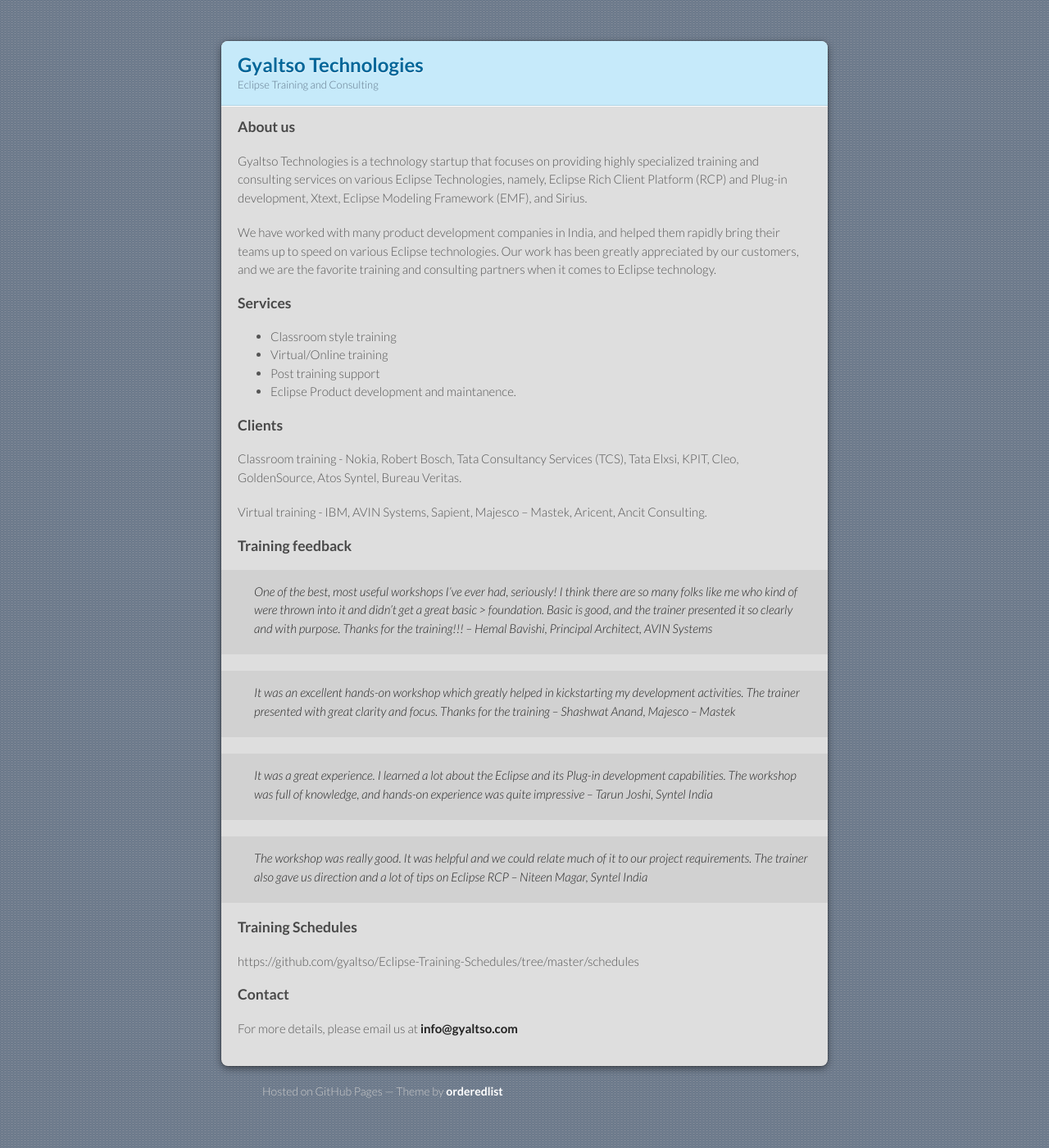
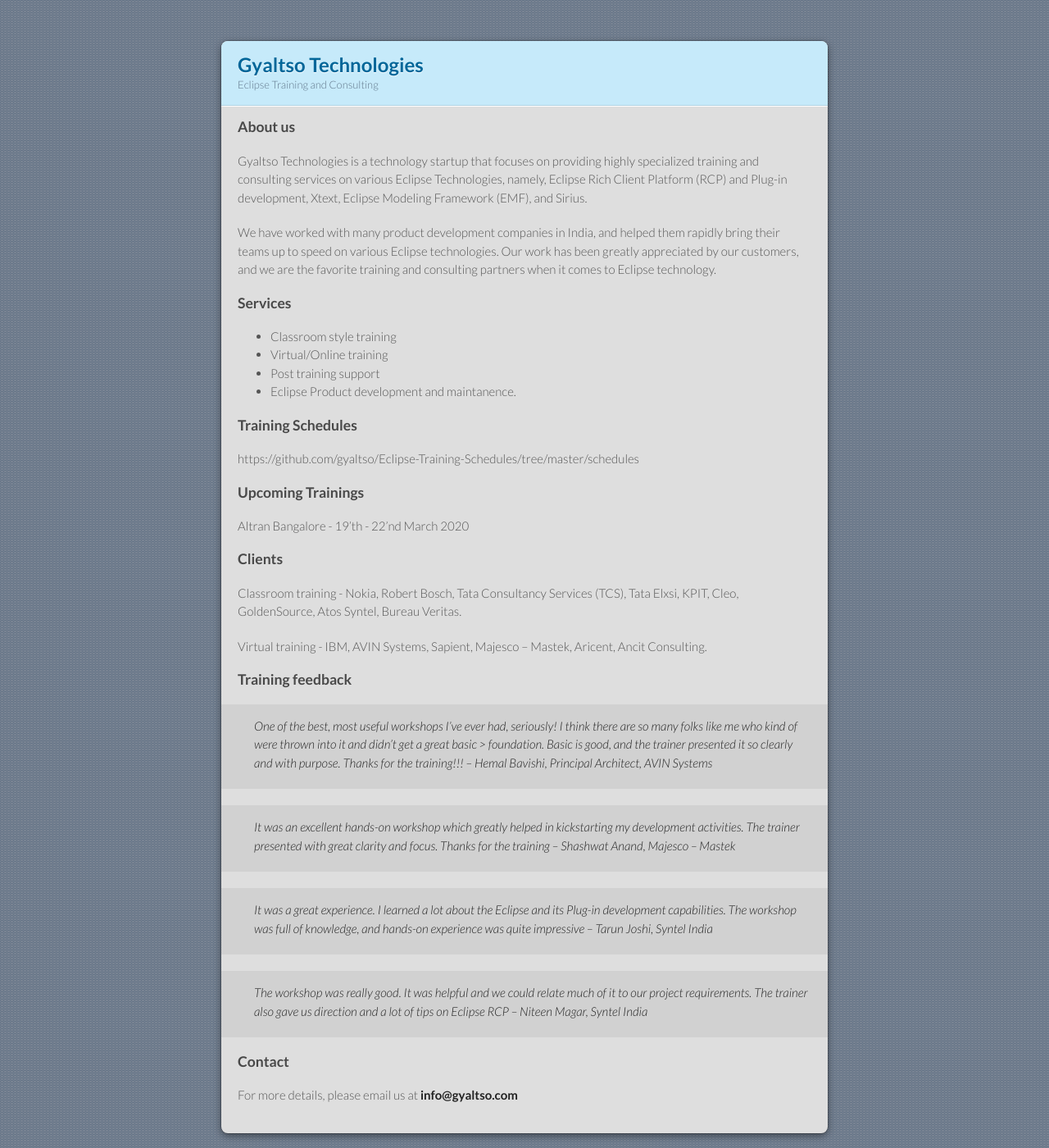
Before and after one commit to gyaltso/gyaltso.github.com, a Jekyll site: the page built from index.md, in a window 1280 px wide and 1400 px high. Shown: the whole window at 82% size. Built offline with Jekyll 4.4.1, drawn with Linux system fonts in a browser that asks for light colours; our own code applies the rules of GitHub Pages for plain Markdown files.

Commit message:
Added Upcoming Trainings secton Reorganized other sections to make it more accessible

```diff
--- a/index.md
+++ b/index.md
@@ -10,6 +10,14 @@ We have worked with many product development companies in India, and helped them
 - Virtual/Online training
 - Post training support
 - Eclipse Product development and maintanence.
+
+### Training Schedules
+
+https://github.com/gyaltso/Eclipse-Training-Schedules/tree/master/schedules
+
+### Upcoming Trainings
+
+Altran Bangalore - 19'th - 22'nd March 2020
 
 ### Clients
 
```
Also changed, not shown: other parts of index.md (+0 -4 lines).
